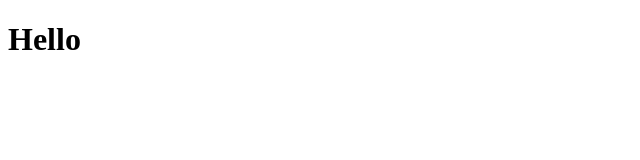
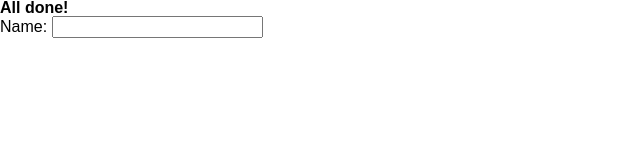
Before and after one commit to jeseh7/greatest-code-quiz-ever, a plain HTML site: page highscores.html in a window 1280 px wide. Shown: the whole page, without its empty margins (0-640 px from the left). Drawn offline with Linux system fonts and the light colour scheme.

Commit message:
added highscore page and js file for it

```diff
--- a/highscores.html
+++ b/highscores.html
@@ -3,9 +3,19 @@
 <head>
     <meta charset="UTF-8">
     <meta name="viewport" content="width=device-width, initial-scale=1.0">
-    <title>Document</title>
+    <link rel="stylesheet" href="./reset.css"/>
+    <link rel="stylesheet" href="./stylesheet.css"/>
+    <title>Highscores</title>
 </head>
 <body>
-    <h1>Hello</h1>
+    <h1>All done!</h1>
+    <form action="/my-handling-form-page" method="post">
+        <ul>
+          <li>
+            <label for="name">Name:</label>
+            <input type="text" id="name" name="user_name" />
+          </li>
+        </ul>
+    </form>
 </body>
 </html>
--- a/script.js
+++ b/script.js
@@ -80,7 +80,6 @@ function timerFunc(){
                 timerEl.textContent = "Time Left: " + secondsLeft;
             }
         }, 1000);
-
     };
 }
 
```
Also changed, not shown: score.js (added).
